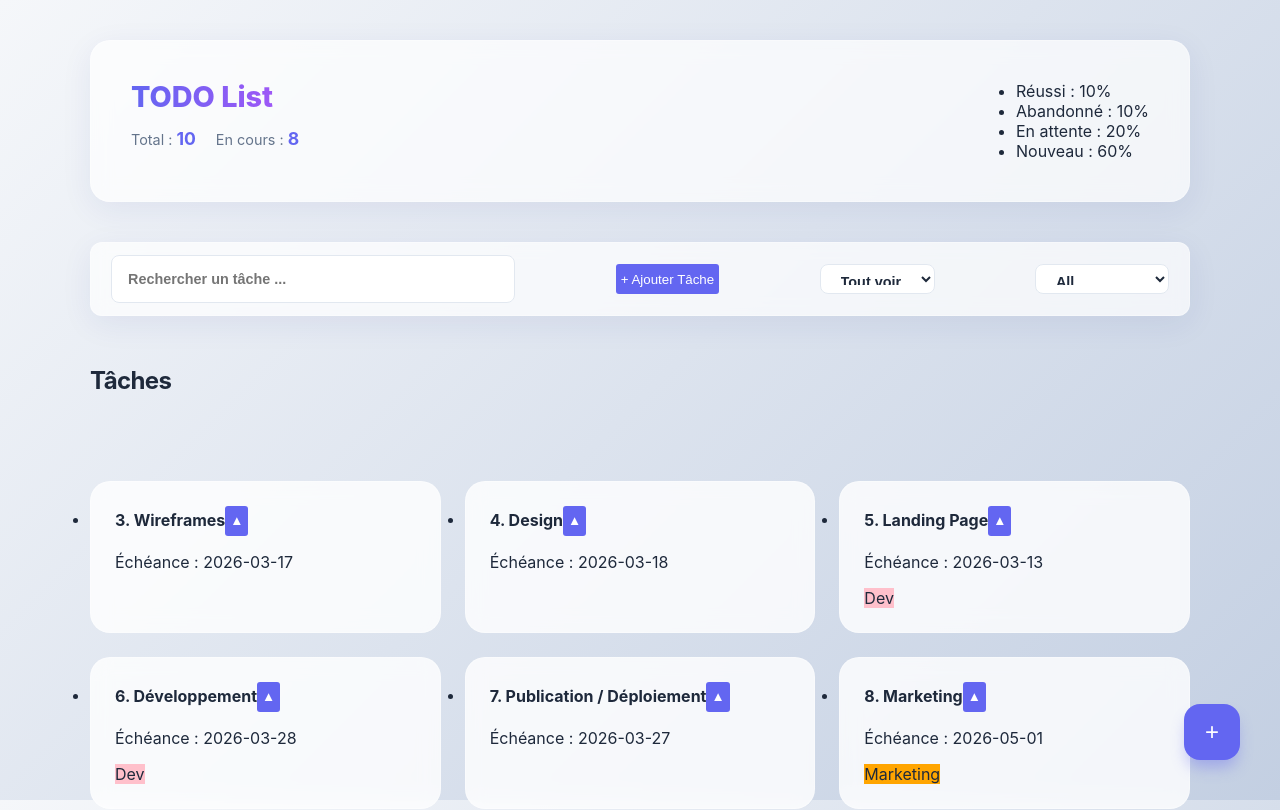
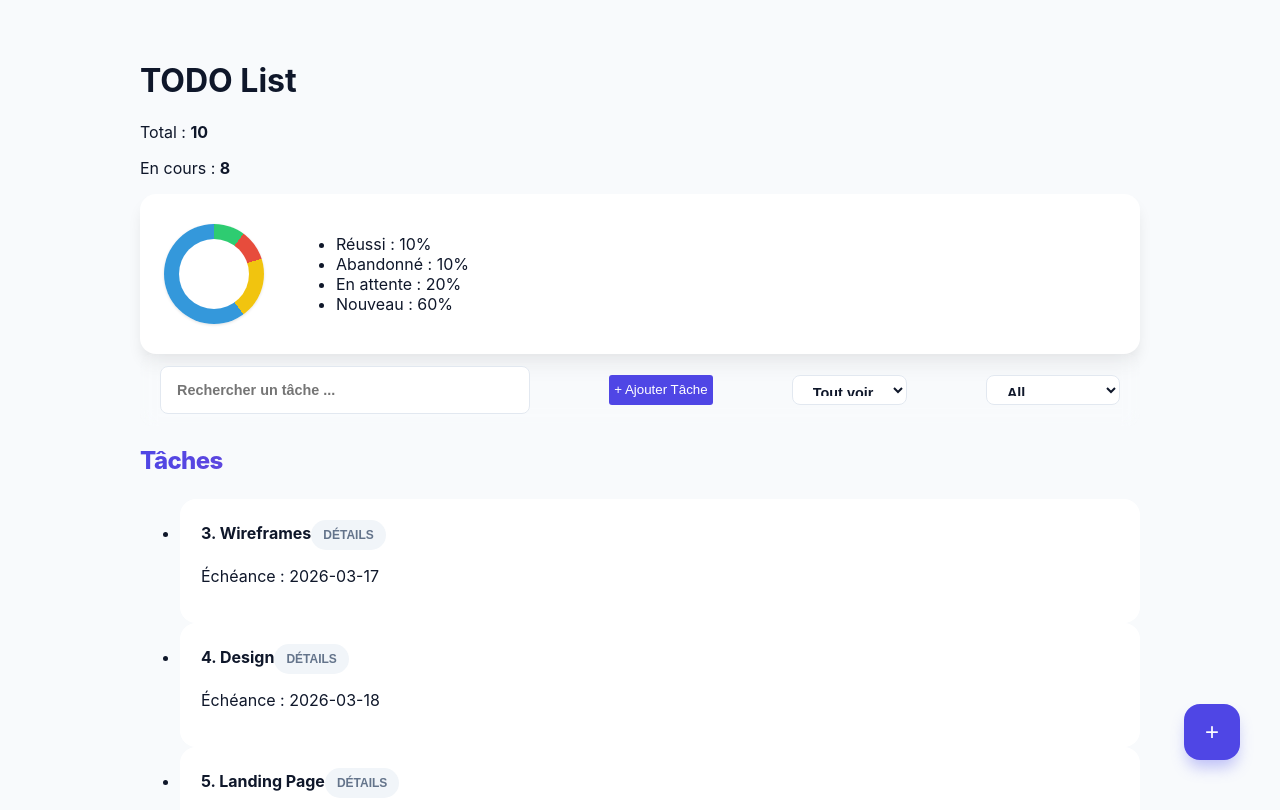
Before and after one commit to AHAMED-Nasser/ToDo_React, a React (Create React App) app in the folder app/: page / in a window 1280 px wide. Shown: the top 810 px of the page. Built offline with nearby package versions, Linux system fonts and the light colour scheme.

Commit message:
Style version final

```diff
--- a/app/src/App.css
+++ b/app/src/App.css
@@ -1,20 +1,14 @@
 .App {
-    max-width: 1100px;
+    max-width: 1000px;
     margin: 0 auto;
     padding: 40px 20px;
-    min-height: 100vh;
-}
-
-main {
-    display: flex;
-    flex-direction: column;
-    gap: 30px;
 }
 
 h2 {
     font-size: 1.5rem;
-    color: var(--text-main);
-    margin-bottom: 20px;
-    font-weight: 700;
-    letter-spacing: -0.025em;
+    font-weight: 800;
+    background: linear-gradient(to right, var(--primary), var(--secondary));
+    -webkit-background-clip: text;
+    -webkit-text-fill-color: transparent;
+    margin-bottom: 24px;
 }
--- a/app/src/components/Footer/Footer.js
+++ b/app/src/components/Footer/Footer.js
@@ -5,7 +5,6 @@ import './Footer.css';
 export function Footer({ onAddTask, onAddFolder }) {
     return (
         <footer className="app-footer-bar">
-            {/* Le bouton AddTask centralise désormais les options d'ajout */}
             <AddTask onAddTask={onAddTask} onAddFolder={onAddFolder} />
         </footer>
     );
--- a/app/src/components/Header/Header.css
+++ b/app/src/components/Header/Header.css
@@ -1,34 +1,37 @@
-.app-header {
-    background: var(--glass-bg);
-    backdrop-filter: blur(10px);
-    -webkit-backdrop-filter: blur(10px);
-    border: 1px solid var(--glass-border);
-    border-radius: 20px;
-    padding: 24px 40px;
+/* Header.css */
+.stats-container {
     display: flex;
-    justify-content: space-between;
     align-items: center;
-    margin-bottom: 40px;
-    box-shadow: var(--shadow);
+    gap: 2rem;
+    padding: 1.5rem;
+    background: var(--card-bg);
+    border-radius: var(--radius);
+    box-shadow: var(--shadow-md);
 }
 
-.home-title {
-    margin: 0;
-    font-size: 1.8rem;
-    background: linear-gradient(to right, #6366f1, #a855f7);
-    -webkit-background-clip: text;
-    -webkit-text-fill-color: transparent;
-    font-weight: 800;
+.pie-chart {
+    width: 100px;
+    height: 100px;
+    border-radius: 50%;
+    /* Le dégradé sera injecté dynamiquement via l'attribut style */
+    position: relative;
+    display: flex;
+    align-items: center;
+    justify-content: center;
+    box-shadow: var(--shadow-sm);
 }
 
-.counters {
-    display: flex;
-    gap: 20px;
-    color: var(--text-muted);
-    font-size: 0.9rem;
+.pie-chart::before {
+    content: "";
+    position: absolute;
+    width: 70px;
+    height: 70px;
+    background: var(--card-bg);
+    border-radius: 50%;
 }
 
-.counters strong {
+.percentage-label {
+    position: relative;
+    font-weight: 800;
     color: var(--primary);
-    font-size: 1.1rem;
 }
--- a/app/src/components/Modal/Modal.css
+++ b/app/src/components/Modal/Modal.css
@@ -1,63 +1,111 @@
+/* Modal.css - Refonte complète */
+
+/* 1. L'Arrière-plan (Overlay) :
+   Utilisation d'un flou d'arrière-plan (backdrop-filter)
+   pour isoler le modal tout en gardant le contexte. */
 .modal-overlay {
     position: fixed;
     top: 0;
     left: 0;
-    width: 100vw;
-    height: 100vh;
-    background: rgba(15, 23, 42, 0.6); /* Fond plus sombre pour faire ressortir le blanc */
-    backdrop-filter: blur(8px); /* Flou d'arrière-plan */
+    right: 0;
+    bottom: 0;
+    background: rgba(15, 23, 42, 0.4); /* Teinte sombre et transparente */
+    backdrop-filter: blur(8px); /* L'effet de flou moderne */
+    -webkit-backdrop-filter: blur(8px); /* Pour Safari */
     display: flex;
+    align-items: center; /* Centre verticalement */
     justify-content: center; /* Centre horizontalement */
-    align-items: center;     /* Centre verticalement */
-    z-index: 1000;
-    padding: 20px;
+    z-index: 1000; /* S'assure qu'il est au-dessus de tout */
+    animation: fadeIn 0.3s ease; /* Animation d'apparition douce */
 }
 
+/* 2. Le Conteneur du Modal :
+   Design "Glassmorphism" : fond blanc translucide,
+   coins très arrondis, et ombre portée douce. */
 .modal-content {
-    background: white;
-    width: 100%;
-    max-width: 550px;
-    border-radius: 24px;
-    padding: 32px;
-    box-shadow: 0 25px 50px -12px rgba(0, 0, 0, 0.4);
+    background: rgba(255, 255, 255, 0.9); /* Blanc translucide */
+    backdrop-filter: blur(4px); /* Léger flou interne */
+    width: 90%;
+    max-width: 500px; /* Largeur maximale pour les grands écrans */
+    border-radius: 24px; /* Coins très arrondis */
+    padding: 32px; /* Grand padding pour aérer */
     position: relative;
-    animation: modalPop 0.3s cubic-bezier(0.34, 1.56, 0.64, 1); /* Effet de rebond */
-    border: 1px solid rgba(255, 255, 255, 0.3);
+    border: 1px solid rgba(255, 255, 255, 0.3); /* Bordure subtile */
+    box-shadow: 0 25px 50px -12px rgba(0, 0, 0, 0.25); /* Ombre portée profonde */
+    animation: slideUp 0.3s ease-out; /* Animation d'entrée vers le haut */
 }
 
-@keyframes modalPop {
-    from { opacity: 0; transform: scale(0.9) translateY(20px); }
-    to { opacity: 1; transform: scale(1) translateY(0); }
-}
-
+/* 3. L'En-tête du Modal */
 .modal-header {
     display: flex;
     justify-content: space-between;
     align-items: center;
-    margin-bottom: 24px;
+    margin-bottom: 24px; /* Espace avec le formulaire */
 }
 
-.modal-header h2 {
+/* Le Titre du Modal */
+.modal-title {
     font-size: 1.5rem;
-    font-weight: 800;
-    color: var(--primary);
+    font-weight: 800; /* Très gras */
+    letter-spacing: -0.025em;
+    color: var(--text-main);
     margin: 0;
 }
 
+/* 4. Le Bouton Fermer (le 'X') :
+   Remplacé par un bouton circulaire discret qui s'anime au survol. */
 .close-button {
-    background: #f1f5f9;
+    background: #f1f5f9; /* Fond gris très clair */
     border: none;
     width: 36px;
     height: 36px;
-    border-radius: 50%;
-    cursor: pointer;
+    border-radius: 50%; /* Circulaire */
     display: flex;
     align-items: center;
     justify-content: center;
-    transition: all 0.2s;
+    cursor: pointer;
+    transition: all 0.2s ease;
+    color: var(--text-muted);
+    font-size: 1.2rem;
+    padding: 0;
+    line-height: 1;
 }
 
 .close-button:hover {
-    background: #fee2e2;
-    color: #ef4444;
+    background: #e2e8f0; /* Gris un peu plus sombre au survol */
+    transform: rotate(90deg); /* Petite rotation fun */
+    color: #ef4444; /* Rouge pour indiquer la fermeture */
 }
+
+.add-selection-menu {
+    display: flex;
+    flex-direction: column;
+    justify-content: center;
+    align-items: center;
+    gap: 10px;
+}
+
+.add-selection-menu button {
+    color: white;
+    width: 50%;
+}
+
+/* 5. Les Animations */
+
+/* Apparition douce de l'overlay */
+@keyframes fadeIn {
+    from { opacity: 0; }
+    to { opacity: 1; }
+}
+
+/* Le modal glisse légèrement vers le haut en apparaissant */
+@keyframes slideUp {
+    from {
+        transform: translateY(20px);
+        opacity: 0;
+    }
+    to {
+        transform: translateY(0);
+        opacity: 1;
+    }
+}
--- a/app/src/components/TaskList/TaskList.css
+++ b/app/src/components/TaskList/TaskList.css
@@ -1,15 +1,41 @@
-.task-grid {
-    display: grid;
-    grid-template-columns: repeat(auto-fill, minmax(320px, 1fr));
-    gap: 24px;
-    padding: 20px 0;
+/* TaskList.css */
+.task-item-card {
+    background: var(--card-bg);
+    backdrop-filter: blur(10px);
+    border: 1px solid rgba(255, 255, 255, 0.3);
+    border-radius: var(--radius);
+    padding: 20px;
+    box-shadow: var(--shadow);
+    transition: transform 0.2s ease;
 }
 
-.task-item-card {
-    background: rgba(255, 255, 255, 0.8);
-    backdrop-filter: blur(10px);
-    border: 1px solid var(--glass-border);
+.task-item-card:hover {
+    transform: translateY(-5px);
+}
+
+.btn-details {
+    background: #f1f5f9;
+    color: var(--text-muted);
+    border: none;
+    padding: 6px 12px;
     border-radius: 20px;
-    padding: 24px;
-    transition: all 0.3s ease;
+    font-size: 0.75rem;
+    font-weight: 600;
+    text-transform: uppercase;
+    cursor: pointer;
+    transition: all 0.2s;
 }
+
+.btn-details.active {
+    background: var(--primary);
+    color: white;
+}
+
+.folder-badge {
+    padding: 4px 10px;
+    border-radius: 8px;
+    font-size: 0.7rem;
+    font-weight: 600;
+    color: white;
+    box-shadow: 0 2px 4px rgba(0,0,0,0.1);
+}
--- a/app/src/components/TaskList/TaskList.js
+++ b/app/src/components/TaskList/TaskList.js
@@ -34,10 +34,11 @@ export function TaskList({ tasks, folders, relations }) {
                             <strong className="title-task">{task.title}</strong>
                             {/* Le triangle pour basculer de mode */}
                             <button
-                                className={`expand-trigger ${isExpanded ? 'up' : 'down'}`}
+                                className={`btn-details ${isExpanded ? 'active' : ''}`}
                                 onClick={() => toggleExpand(task.id)}
+                                title={isExpanded ? "Voir moins" : "Voir détails"}
                             >
-                                ▲
+                                {isExpanded ? "Réduire" : "Détails"}
                             </button>
                         </div>
 
--- a/app/src/components/Utility/AddTask.js
+++ b/app/src/components/Utility/AddTask.js
@@ -15,8 +15,8 @@ export function AddTask({ onAddTask, onAddFolder }) {
             {modalType === 'selection' && (
                 <Modal title="Que voulez-vous ajouter ?" onClose={() => setModalType(null)}>
                     <div className="add-selection-menu">
-                        <button style={{color: 'black', display: 'flex', justifyContent: 'center', alignItems: 'center'}} onClick={() => setModalType('task')}>Nouvelle Tâche</button>
-                        <button style={{color: 'black', display: 'flex', justifyContent: 'center', alignItems: 'center'}} onClick={() => setModalType('folder')}>Nouveau Dossier</button>
+                        <button onClick={() => setModalType('task')}>Nouvelle Tâche</button>
+                        <button onClick={() => setModalType('folder')}>Nouveau Dossier</button>
                     </div>
                 </Modal>
             )}
--- a/app/src/index.css
+++ b/app/src/index.css
@@ -1,23 +1,34 @@
+/* index.css */
 :root {
-    --primary: #6366f1;
-    --primary-hover: #4f46e5;
-    --bg-gradient: linear-gradient(135deg, #f5f7fa 0%, #c3cfe2 100%);
-    --glass-bg: rgba(255, 255, 255, 0.7);
-    --glass-border: rgba(255, 255, 255, 0.3);
-    --text-main: #1e293b;
+    --primary: #4f46e5;
+    --secondary: #ec4899;
+    --success: #10b981;
+    --warning: #f59e0b;
+    --danger: #ef4444;
+    --bg-main: #f8fafc;
+    --card-bg: #ffffff;
+    --text-main: #0f172a;
     --text-muted: #64748b;
-    --shadow: 0 8px 32px 0 rgba(31, 38, 135, 0.07);
+    --shadow-sm: 0 1px 3px rgba(0,0,0,0.12);
+    --shadow-md: 0 10px 15px -3px rgba(0,0,0,0.1);
+    --radius: 16px;
 }
 
 body {
     margin: 0;
-    font-family: 'Inter', system-ui, -apple-system, sans-serif;
-    background: var(--bg-gradient);
-    background-attachment: fixed;
+    font-family: 'Plus Jakarta Sans', 'Inter', sans-serif;
+    background-color: var(--bg-main);
     color: var(--text-main);
     -webkit-font-smoothing: antialiased;
 }
-code {
-  font-family: source-code-pro, Menlo, Monaco, Consolas, 'Courier New',
-    monospace;
+
+/* Style pour les titres */
+h2 {
+    font-size: 1.875rem;
+    font-weight: 800;
+    letter-spacing: -0.025em;
+    background: linear-gradient(to right, var(--primary), var(--secondary));
+    -webkit-background-clip: text;
+    -webkit-text-fill-color: transparent;
+    margin-bottom: 1.5rem;
 }
```
